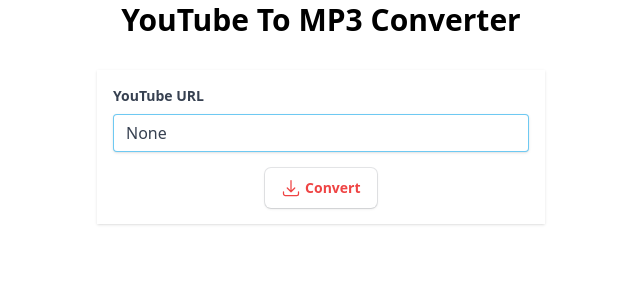
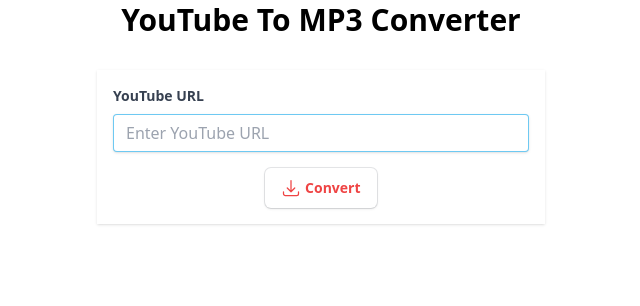
Before and after one commit to phxgg/yt2mp3, a Flask app: page /convert in a window 1280 px wide. Shown: the part 207-513 px from the top of the page, without its empty margins (319-959 px from the left). Run offline with Flask 2, Linux system fonts and the light colour scheme; some libraries are stand-ins or nearby versions.

Commit message:
update: fix some issues

```diff
--- a/src/static/js/app.js
+++ b/src/static/js/app.js
@@ -1,10 +1,6 @@
 $(document).ready(() => {
   $('form').submit(function (e) {
     e.preventDefault();
-
-    $('#loading').show();
-    $('#btn-convert').addClass('cursor-not-allowed');
-    $('#btn-convert').prop('disabled', true);
 
     var url = $('#url').val();
 
@@ -18,6 +14,10 @@ $(document).ready(() => {
       alert('Please enter a valid YouTube URL');
       return;
     }
+
+    $('#loading').show();
+    $('#btn-convert').addClass('cursor-not-allowed');
+    $('#btn-convert').prop('disabled', true);
 
     var csrfToken = $('input[name="csrf_token"]').val();
     var filename = '';
--- a/src/templates/convert.html
+++ b/src/templates/convert.html
@@ -28,7 +28,7 @@
         </label>
         <input
           class="transition ease-in-out duration-250 shadow appearance-none border rounded w-full py-2 px-3 text-gray-700 leading-tight focus:outline-none focus:shadow-outline focus:border-sky-500 focus:border-opacity-60"
-          id="url" value="{{url}}" name="url" type="text" placeholder="Enter YouTube URL" />
+          id="url" value="{{url if url else ''}}" name="url" type="text" placeholder="Enter YouTube URL" />
       </div>
 
       <div class="flex justify-center">
```
